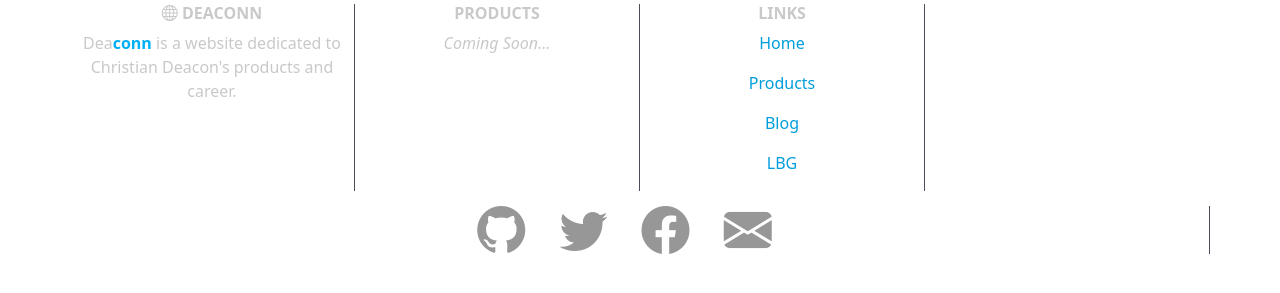
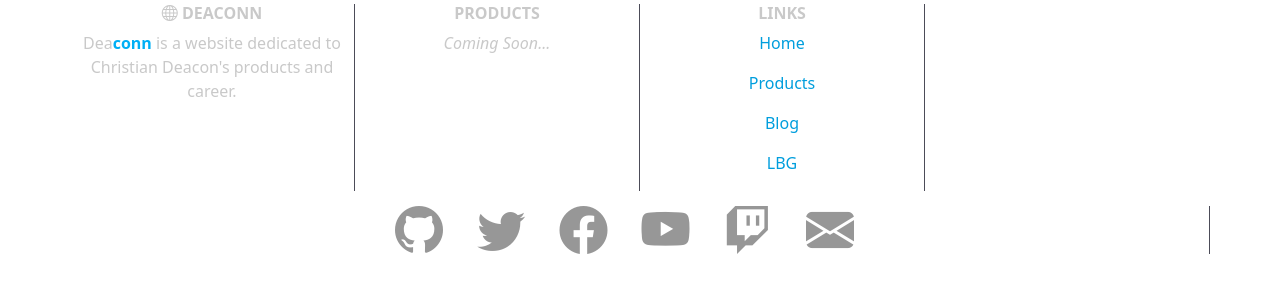
Before and after one commit to deaconn-net/deaconn-old, a Django app: page / in a window 1280 px wide. Shown: the part 2630-2923 px from the top of the page. Run offline with Django 4.2, Linux system fonts and the light colour scheme; some libraries are stand-ins or nearby versions.

Commit message:
Add more social links.

```diff
--- a/deaconn/blog/templates/blog/blog.html
+++ b/deaconn/blog/templates/blog/blog.html
@@ -2,6 +2,8 @@
 
 <html>
     <head>
+        <title>Blog - Deaconn</title>
+
         {% include 'home/load_static.html' %}
         {% include 'home/global_head.html' %}
     </head>
--- a/deaconn/home/templates/home/footer.html
+++ b/deaconn/home/templates/home/footer.html
@@ -30,9 +30,11 @@
             <div class="container text-center">
                 <div class="row">
                     <div class="col">
-                        <a href="https://github.com/Deaconn-net" target="_new"><i class="bi bi-github"></i></a>
+                        <a href="https://github.com/gamemann" target="_new"><i class="bi bi-github"></i></a>
                         <a href="https://twitter.com/ChristianDeacon" target="_new"><i class="bi bi-twitter"></i></a>
                         <a href="https://facebook.com/Christian.Deacon" target="_new"><i class="bi bi-facebook"></i></a>
+                        <a href="https://www.youtube.com/channel/UCEMPECcNw66m8eDaLx-blAA" target="_new"><i class="bi bi-youtube"></i></a>
+                        <a href="https://www.twitch.tv/gflgamemann" target="_new"><i class="bi bi-twitch"></i></a>
                         <a href="mailto:christian@deaconn.net" target="_new"><i class="bi bi-envelope-fill"></i></a>
                     </div>
                 </div>
--- a/deaconn/home/templates/home/global_head.html
+++ b/deaconn/home/templates/home/global_head.html
@@ -1,4 +1,3 @@
-<title>Deaconn</title>
 <meta name="description" content="Christian Deacon's products and career.">
 <meta name="keywords" content="Deaconn, christian, deacon, products, technology, lbg">
 <meta name="author" content="Christian Deacon">
--- a/deaconn/home/templates/home/home.html
+++ b/deaconn/home/templates/home/home.html
@@ -2,6 +2,7 @@
 
 <html>
     <head>
+        <title>Home - Deaconn</title>
         {% include 'home/load_static.html' %}
         {% include 'home/global_head.html' %}
     </head>
--- a/deaconn/lbg/templates/lbg/lbg.html
+++ b/deaconn/lbg/templates/lbg/lbg.html
@@ -2,6 +2,8 @@
 
 <html>
     <head>
+        <title>LBG - Deaconn</title>
+
         {% include 'home/load_static.html' %}
         {% include 'home/global_head.html' %}
     </head>
--- a/deaconn/products/templates/products/products.html
+++ b/deaconn/products/templates/products/products.html
@@ -2,6 +2,8 @@
 
 <html>
     <head>
+        <title>Products - Deaconn</title>
+
         {% include 'home/load_static.html' %}
         {% include 'home/global_head.html' %}
     </head>
```
